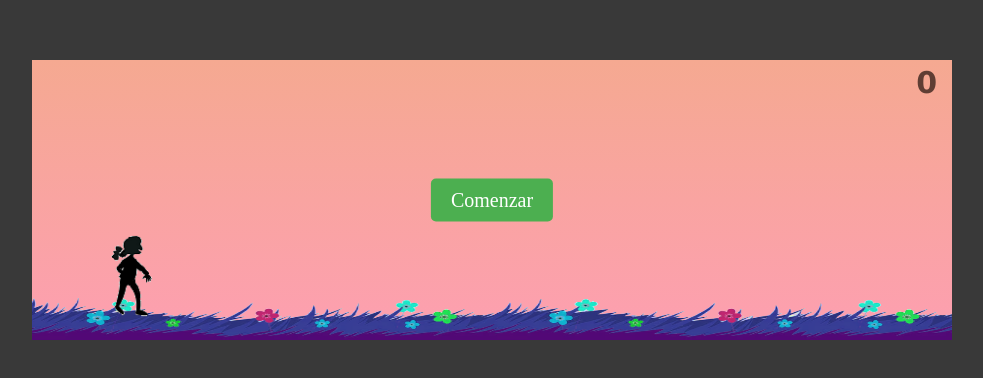
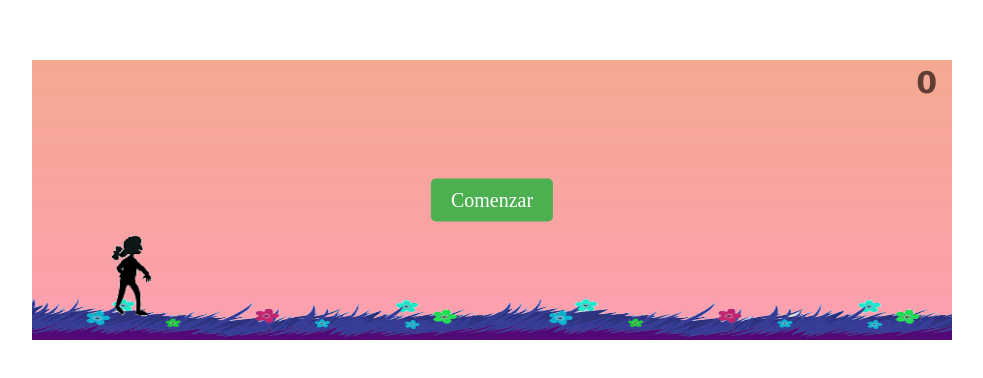
Before and after one commit to lucianatux/bosque, a plain HTML site: page index.html in a window 1280 px wide. Shown: the part 200-578 px from the top of the page, without its empty margins (148-1131 px from the left). Drawn offline with Linux system fonts and the light colour scheme.

Commit message:
Update index.html

```diff
--- a/index.html
+++ b/index.html
@@ -13,7 +13,6 @@
 
       body {
         height: 100vh;
-        background: #393939;
         display: flex;
         align-items: center;
       }
```
